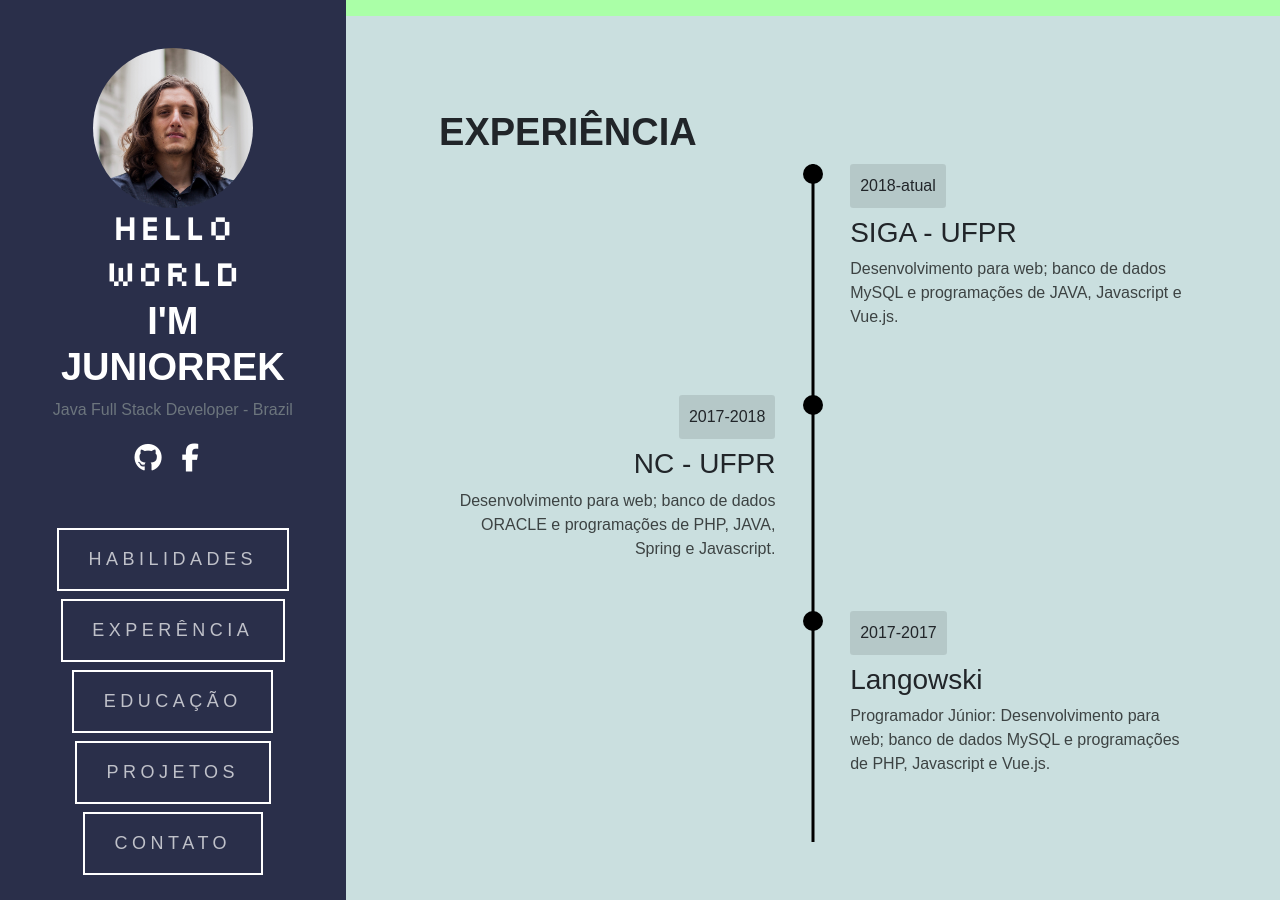
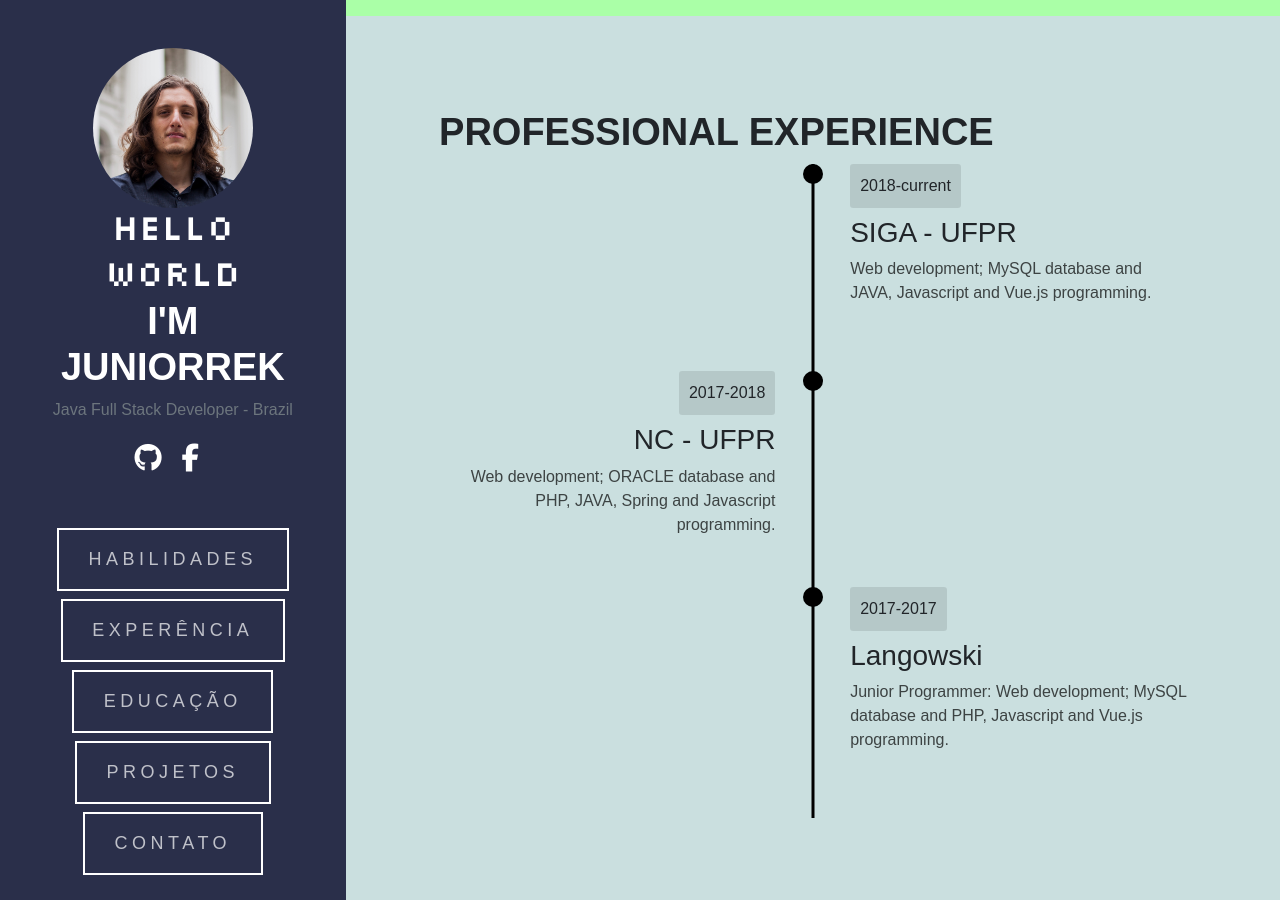
Before and after one commit to Juniorrek/juniorrek.github.io, a Jekyll site: the page built from index.markdown, in a window 1280 px wide and 900 px high, scrolled down 384 px. Built offline with Jekyll 4.4.1, drawn with Linux system fonts in a browser that asks for light colours; nearby versions of some CDN libraries; some of the changed text lies outside the part shown.

Commit message:
Update home.html

```diff
--- a/_layouts/home.html
+++ b/_layouts/home.html
@@ -5,7 +5,7 @@
 
 <div class="main-content">
     <section class="bg-pgreen" id="habilidades">
-        <h2 class="heading">Habilidades</h2>
+        <h2 class="heading">Skills</h2>
 
         <div class="row">
             <div class="col-md-4">
@@ -78,15 +78,15 @@
     </section>
 
     <section class="bg-pblue" id="experiencia">
-        <h2 class="heading">Experiência</h2>
+        <h2 class="heading">Professional Experience</h2>
         <div class="timeline">
             <div class="timeline-item clearfix">
                 <div class="timeline-icon"></div>
 
                 <div class="timeline-content right">
-                    <span class="date">2018-atual</span>
+                    <span class="date">2018-current</span>
                     <h6 class="h3 my-2">SIGA - UFPR</h6>
-                    <p>Desenvolvimento para web; banco de dados MySQL e programações de JAVA, Javascript e Vue.js. </p>
+                    <p>Web development; MySQL database and JAVA, Javascript and Vue.js programming. </p>
                 </div>
             </div>
             <div class="timeline-item clearfix">
@@ -95,7 +95,7 @@
                 <div class="timeline-content">
                     <span class="date">2017-2018</span>
                     <h6 class="h3 my-2">NC - UFPR</h6>
-                    <p>Desenvolvimento para web; banco de dados ORACLE e programações de PHP, JAVA, Spring e Javascript. </p>
+                    <p>Web development; ORACLE database and PHP, JAVA, Spring and Javascript programming. </p>
                 </div>
             </div>
             <div class="timeline-item clearfix">
@@ -104,22 +104,22 @@
                 <div class="timeline-content right">
                     <span class="date">2017-2017</span>
                     <h6 class="h3 my-2">Langowski</h6>
-                    <p>Programador Júnior: Desenvolvimento para web; banco de dados MySQL e programações de PHP, Javascript e Vue.js. </p>
+                    <p>Junior Programmer: Web development; MySQL database and PHP, Javascript and Vue.js programming. </p>
                 </div>
             </div>
         </div>
     </section>
 
     <section class="bg-pred" id="educacao">
-      <h2 class="heading">Educação</h2>
+      <h2 class="heading">Education</h2>
       <div class="timeline">
         <div class="timeline-item clearfix">
             <div class="timeline-icon"></div>
 
             <div class="timeline-content right">
-                <span class="date">2018-atual</span>
-                <h6 class="h3 my-2">Mestrado em Informática - UFPR</h6>
-                <p>Áreas de pesquisa: Algoritmos; Grafos; Teoria de Probabilidade. </p>
+                <span class="date">2018-2020</span>
+                <h6 class="h3 my-2">Master degree in Informatics - UFPR</h6>
+                <p>Research areas: Algorithms; Graphs; Probability Theory. </p>
             </div>
         </div>
         <div class="timeline-item clearfix">
@@ -127,8 +127,8 @@
 
             <div class="timeline-content">
                 <span class="date">2015-2017</span>
-                <h6 class="h3 my-2">Graduação em Análise e Desenvolvimento de Sistemas - UFPR</h6>
-                <p>TCC: ARTEMIS: SOFTWARE PARA ANÁLISE DE ARTIGOS (software registrado). </p>
+                <h6 class="h3 my-2">Degree in Systems Analysis and Development - UFPR</h6>
+                <p>ARTEMIS: ARTICLE ANALYSIS SOFTWARE (registered software). </p>
             </div>
         </div>
         <div class="timeline-item clearfix">
@@ -136,7 +136,7 @@
 
             <div class="timeline-content right">
                 <span class="date">2017-2017</span>
-                <h6 class="h3 my-2">C++ - Desenvolvimento Orientado a Objeto (35h) - Fundação Bradesco</h6>
+                <h6 class="h3 my-2">C++ - Object Oriented Development (35h) - Fundação Bradesco</h6>
                 <p></p>
             </div>
         </div>
@@ -145,7 +145,7 @@
 
             <div class="timeline-content">
                 <span class="date">2016-2016</span>
-                <h6 class="h3 my-2">Curso de C++ - Intermediário (30h) - Udemy</h6>
+                <h6 class="h3 my-2">C++ Course - Intermediate (30h) - Udemy</h6>
                 <p></p>
             </div>
         </div>
@@ -155,7 +155,7 @@
 
 <div style="z-index: 4; position: relative; " id="projetos">
     <section class="bg-pbeige">
-        <h2 class="heading">Projetos</h2>
+        <h2 class="heading">Projects</h2>
         <div class="row">
             <div class="col-lg-4 col-md-4 col-12 mb-3">
                 <div class="card p-4">
@@ -186,7 +186,7 @@
             </div>
         </div>
         <div class="text-center mt-5 bs">
-            <a href="https://github.com/Juniorrek?tab=repositories" class="btn btn-lg btn-dark-faded bs">Ver mais</a>
+            <a href="https://github.com/Juniorrek?tab=repositories" class="btn btn-lg btn-dark-faded bs">See more</a>
         </div>
     </section>
 </div>
@@ -194,7 +194,7 @@
 <div class="main-content bs active" id="contato">
     <section id="contact" class="bg-light d-flex align-items-center" style="height: 100vh;">
         <div class="container bs">
-            <h2 class="heading mb-3">Contato</h2>
+            <h2 class="heading mb-3">Contact</h2>
 
             <!--<div class="text-success my-3 bs">
                 I'm available for work
@@ -203,8 +203,8 @@
             <form action="https://formspree.io/xjnyryqx" method="post">
                 <div class="form-row bs">
                     <div class="col-12 col-xl-6 col-lg-6 col-md-6 bs">
-                        <label>Nome</label>
-                        <input type="text" class="form-control" name="name" placeholder="Nome">
+                        <label>Name</label>
+                        <input type="text" class="form-control" name="name" placeholder="Name">
                     </div>
                     <div class="col-12 col-xl-6 col-lg-6 col-md-6 bs">
                         <label>Email</label>
@@ -213,10 +213,10 @@
                 </div>
 
                 <div class="form-group bs">
-                    <label>Mensagem</label>
-                    <textarea placeholder="Mensagem" name="message" class="form-control" rows="4"></textarea>
+                    <label>Message</label>
+                    <textarea placeholder="Message" name="message" class="form-control" rows="4"></textarea>
                 </div>
-                <button type="submit" class="btn btn-dark">Enviar</button>
+                <button type="submit" class="btn btn-dark">Submit</button>
             </form>
         </div>
     </section>
```
